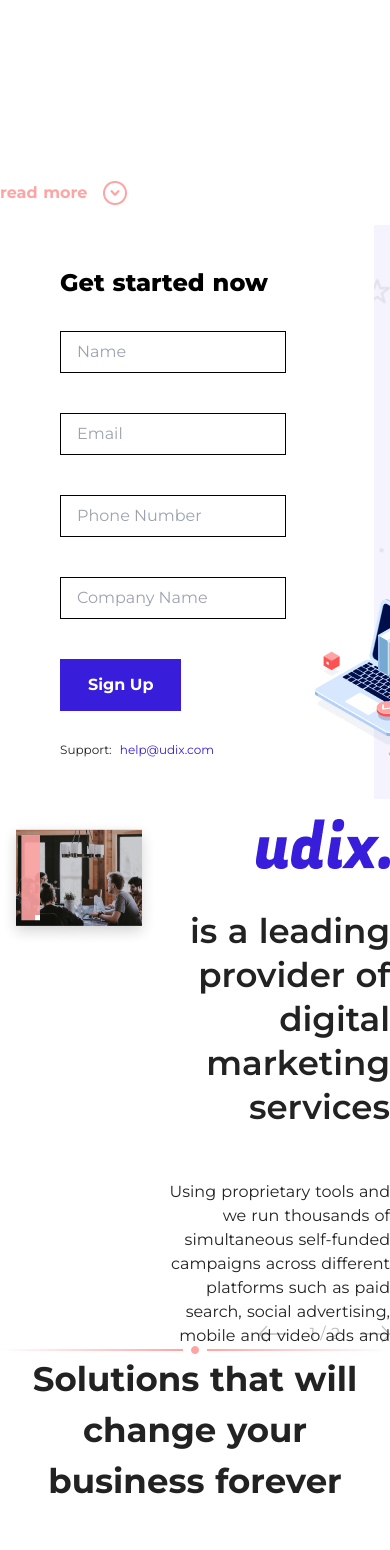
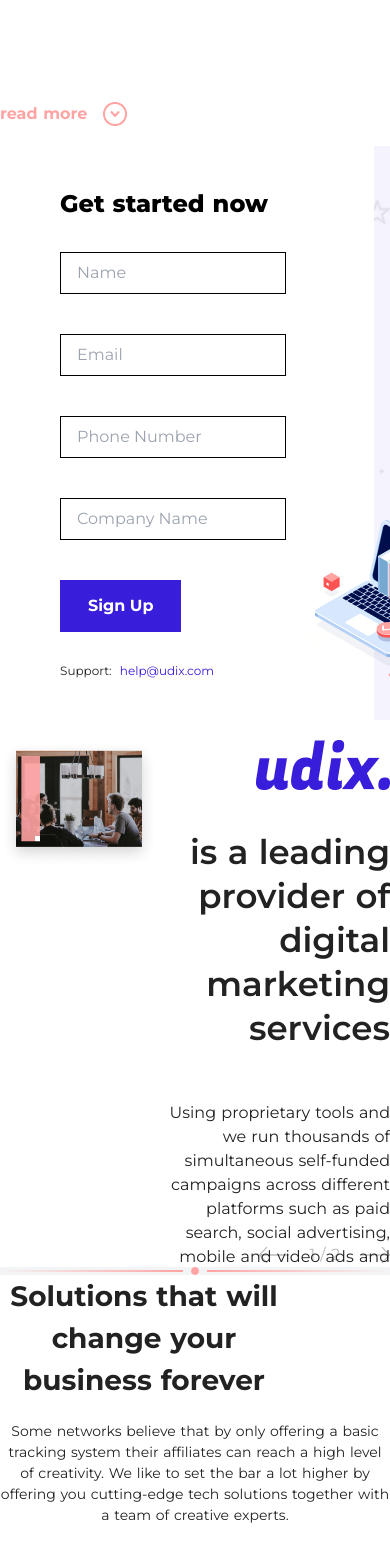
Before and after one commit to anhtuan269/landing-02, a Nuxt app: page / in a window 390 px wide. Shown: the part 432-1982 px from the top of the page. Built offline with nearby package versions, Linux system fonts and the light colour scheme.

Commit message:
feat(text):mobile

```diff
--- a/components/Customer/Customer.vue
+++ b/components/Customer/Customer.vue
@@ -3,7 +3,7 @@
     class="desktop:max-w-desktop mx-auto py-32 desktop:bg-white tablet:max-w-tablet tablet:bg-gray-100 tablet:bg-opacity-50"
   >
     <h2
-      class="text-34 font-bold leading-l-h3 text-center desktop:pb-0 desktop:max-w-d tablet:max-w-690 tablet:mx-auto"
+      class="text-28 max-w-18  tablet:text-34 font-bold leading-l-h3 text-center desktop:pb-0 desktop:max-w-d tablet:max-w-690 mx-auto"
     >
       Working with a diverse global customer base
     </h2>
--- a/components/Header/heading.vue
+++ b/components/Header/heading.vue
@@ -4,15 +4,15 @@
     <h2 class="text-60 text-menu font-bold desktop:w-full  leading-h2 tablet:w-11/12 tablet:mx-auto" v-show="item.title_show">
       {{ item.title }}
     </h2>
-    <h2 class="text-34 font-bold" v-show="item.normal_show">
+    <h2 class=" text-28 tablet:text-34 font-bold max-w-18  mx-0 tablet:max-w-full" v-show="item.normal_show">
       {{ item.normal_title }}
     </h2>
      <h2 class=" text-28 tablet:text-34 font-bold max-w-18 mx-auto tablet:mx-0 tablet:max-w-full" v-show="item.special">
       {{ item.normal_title }}
     </h2>
-    <p class="text-white text-24 desktop:w-full heading-l-24 desktop:mt-10 tablet:mt-30 tablet:w-8/12 tablet:mx-auto" v-show="item.title_show">{{item.description}}</p>
-     <p class="  heading-l-24 mt-10 tablet:mt-30" v-show="item.normal_show">{{item.description}}</p>
-     <p class="  heading-l-24 mt-10  opacity-70 mx-auto w-full text-14 tablet:text-16" v-show="item.special">{{item.description}}</p>
+    <p class="text-white mt-5 text-18 tablet:text-24 desktop:w-full heading-l-24 desktop:mt-10 tablet:mt-30 tablet:w-8/12 tablet:mx-auto" v-show="item.title_show">{{item.description}}</p>
+     <p class="  heading-l-24 mt-5  text-14 tablet:text-16 tablet:mt-30" v-show="item.normal_show">{{item.description}}</p>
+     <p class="  heading-l-24 mt-5  opacity-70 mx-auto w-full text-14 tablet:text-16" v-show="item.special">{{item.description}}</p>
   </div>
  </div>
 </template>
--- a/components/Sections/CTA.vue
+++ b/components/Sections/CTA.vue
@@ -1,6 +1,6 @@
 <template>
   <div class="tablet:bg-gray-100 desktop:bg-white">
-    <div class=" px-28 py-10 max-w-sm tablet:p-5 text-center bg-black text-white relative desktop:max-w-desktop tablet:max-w-690 tablet:mx-auto">
+    <div class=" px-28 py-10  tablet:p-5 text-center bg-black text-white relative desktop:max-w-desktop tablet:max-w-690 tablet:mx-auto">
     <div class="desktop:px-200 desktop:py-100  desktop:max-w-d text-center text-white tablet:max-w-570 tablet:p-60 tablet:mx-auto">
       <Heading
       :head="head"
--- a/components/Sections/Divider.vue
+++ b/components/Sections/Divider.vue
@@ -1,5 +1,5 @@
 <template>
-  <div class="desktop:pb-200 desktop:pt-130 max-w-d mx-auto flex items-center desktop:bg-white tablet:bg-gray-100 tablet:pb-0 tablet:pt-0">
+  <div class="desktop:pb-200 desktop:pt-130 max-w-d mx-auto flex items-center desktop:bg-white bg-gray-100 tablet:pb-0 tablet:pt-0">
       <div class="from-menu h-0.5 w-3/6 mr-2 bg-gradient-to-l "></div>
       <div class=" w-2 h-2 border-1 border-menu bg-menu mx-auto rounded-full relative"></div>
       <div class="from-menu bg-gradient-to-r  h-0.5 w-3/6 ml-2"></div>
--- a/components/Sections/Feature.vue
+++ b/components/Sections/Feature.vue
@@ -1,6 +1,6 @@
 <template>
   <div class="desktop:max-w-d mx-auto text-center desktop:py-60 desktop:bg-white tablet:py-50 tablet:bg-gray-100 ">
-      <div class=" desktop:max-w-d tablet:max-w-690 tablet:mx-auto">
+      <div class=" desktop:max-w-d max-w-690 mx-auto">
           <Heading
       :head="head"
        />
--- a/components/Sections/Text_content_2.vue
+++ b/components/Sections/Text_content_2.vue
@@ -1,5 +1,8 @@
 <template>
-  <div class=" desktop:max-w-d mx-auto flex desktop:flex-row desktop:justify-center items-center desktop:bg-white desktop:-mt-14  tablet:mt-0 tablet:py-100 tablet:bg-gray-100 tablet:flex-col-reverse">
+  <div class=" desktop:max-w-d mx-auto
+   flex desktop:flex-row desktop:justify-center
+    items-center desktop:bg-white desktop:-mt-14
+     mt-0 py-100 bg-gray-100 flex-col-reverse">
       <div class="image desktop:w-6/12 ">
         <img src="@/static/image/content.png" alt="">
       </div>
```
